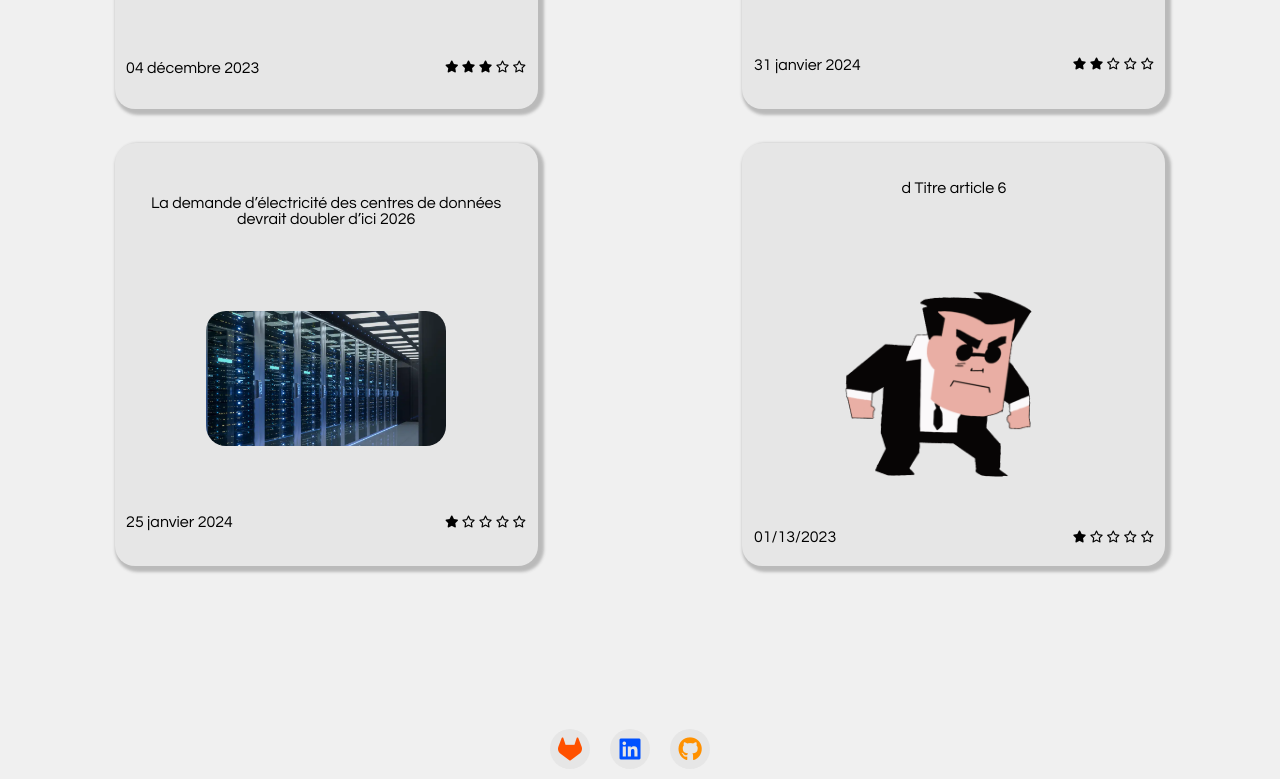
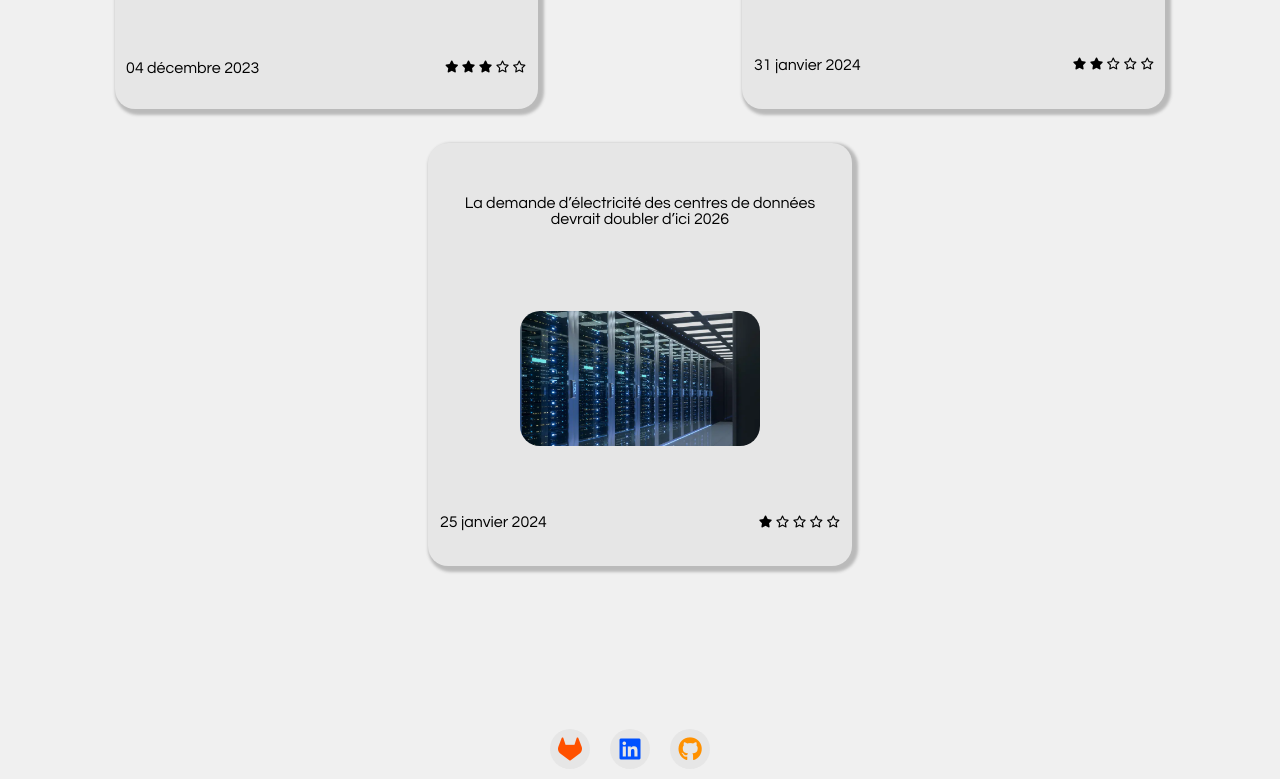
Before and after one commit to Pierre095/Portfolio, a plain HTML site: page veille.html in a window 1280 px wide. Shown: the part 2234-3013 px from the top of the page. Drawn offline with Linux system fonts and the light colour scheme; files whose address does not match are found by name.

Commit message:
modif veille

```diff
--- a/veille.html
+++ b/veille.html
@@ -228,7 +228,7 @@
                 </div>
             </div>
 
-            <div class="article" class="article_6" onclick="affiche_detail('article_6')">
+            <!-- <div class="article" class="article_6" onclick="affiche_detail('article_6')">
                 <p class="titre">d Titre article 6</p>
                 <img class="img-veille" src="IMG/realisation/sokoban/PJ.gif">
                 <div class="date_note">
@@ -240,7 +240,7 @@
                         <i class="fa-regular fa-star fa-xs"></i>
                         <i class="fa-regular fa-star fa-xs"></i>
                 </div>
-            </div>
+            </div> -->
         </div>
     </div>
 
```
